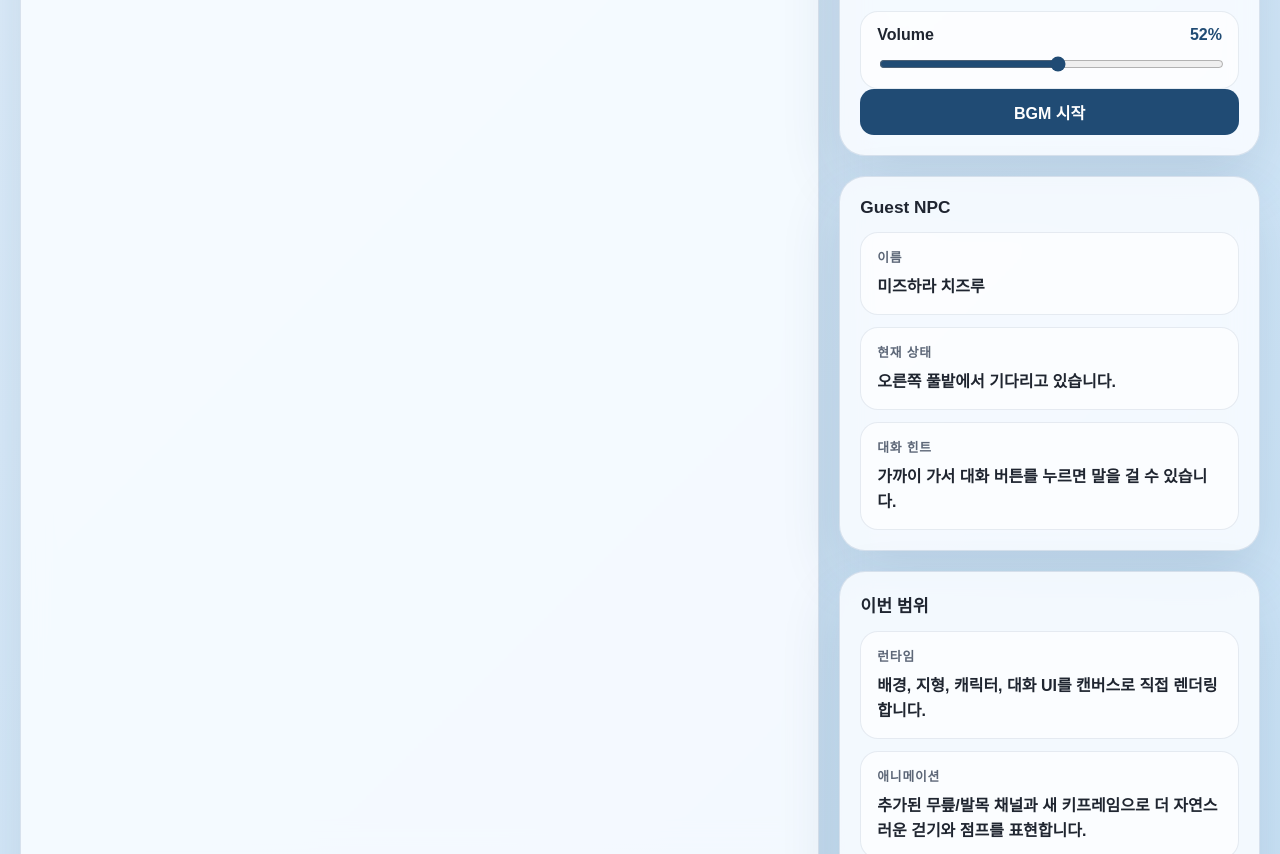
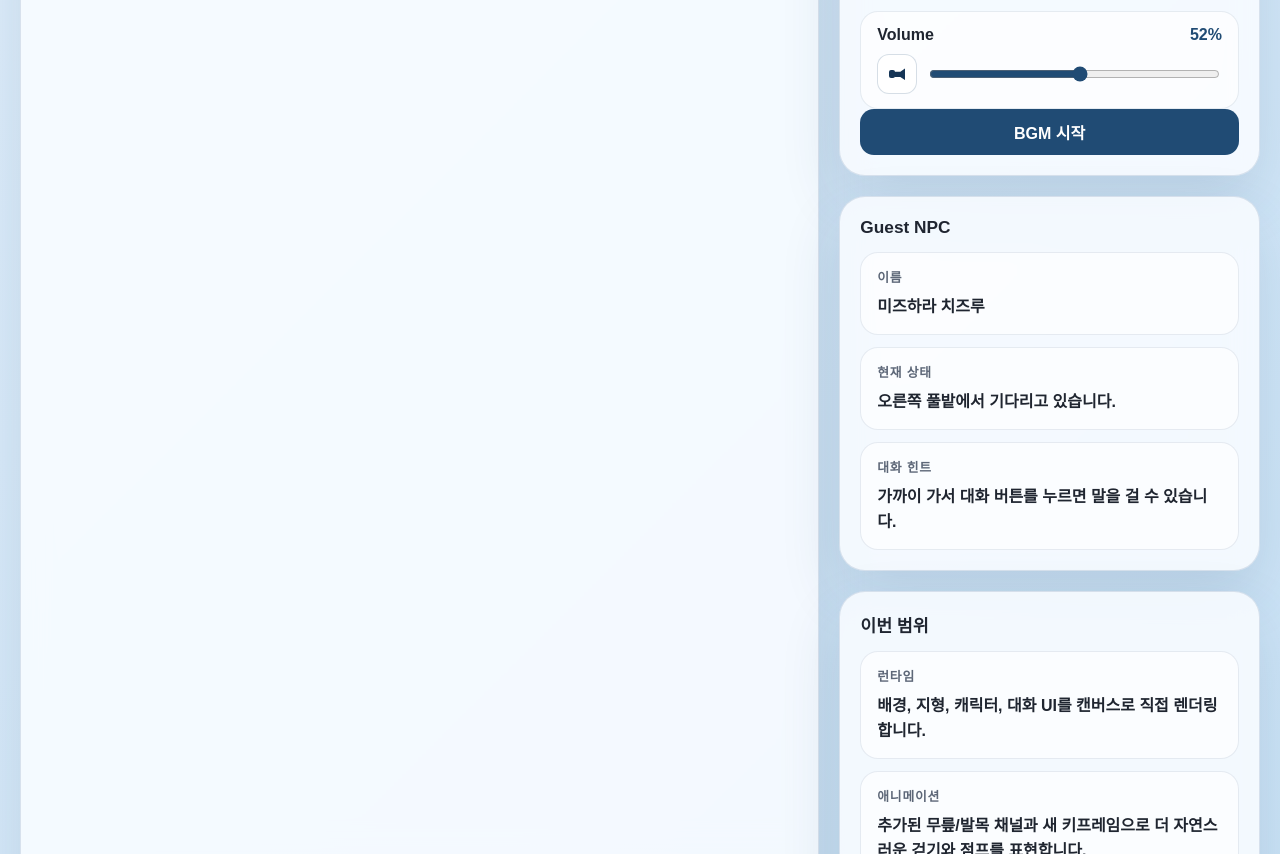
Before and after one commit to IncleRepo/-RPG, a website built with Vite: page index.html in a window 1280 px wide. Shown: the part 1796-2650 px from the top of the page. Built offline with nearby package versions, Linux system fonts and the light colour scheme; animation ran at ten frames a second.

Commit message:
feat: BGM 음소거 버튼 추가 (#43)
Co-authored-by: incle-issue-to-pr-bot[bot] <incle-issue-to-pr-bot@users.noreply.github.com>

```diff
--- a/index.html
+++ b/index.html
@@ -190,6 +190,17 @@
                   <span>Volume</span>
                   <output id="bgm-volume-output" for="bgm-volume">52%</output>
                 </label>
+                <div class="channel-control__input-row">
+                  <button
+                    id="bgm-mute"
+                    class="bgm-mute-button"
+                    data-bgm-control
+                    type="button"
+                    aria-label="BGM 음소거"
+                    aria-pressed="false"
+                  >
+                    <span class="bgm-mute-button__speaker" aria-hidden="true"></span>
+                  </button>
                   <input
                     id="bgm-volume"
                     data-bgm-control
@@ -199,6 +210,7 @@
                     step="1"
                     value="52"
                   />
+                </div>
               </div>
             </div>
             <div class="button-row bgm-actions">
--- a/src/scripts/main.js
+++ b/src/scripts/main.js
@@ -40,6 +40,7 @@ const bgmMood = document.getElementById('bgm-mood');
 const bgmProgression = document.getElementById('bgm-progression');
 const bgmVolume = document.getElementById('bgm-volume');
 const bgmVolumeOutput = document.getElementById('bgm-volume-output');
+const bgmMute = document.getElementById('bgm-mute');
 const bgmToggle = document.getElementById('bgm-toggle');
 const touchControlButtons = Array.from(document.querySelectorAll('[data-touch-control]')).filter(
   (button) => button instanceof HTMLButtonElement
@@ -71,6 +72,7 @@ if (
   !(bgmProgression instanceof HTMLElement) ||
   !(bgmVolume instanceof HTMLInputElement) ||
   !(bgmVolumeOutput instanceof HTMLElement) ||
+  !(bgmMute instanceof HTMLButtonElement) ||
   !(bgmToggle instanceof HTMLButtonElement)
 ) {
   throw new Error('필수 게임 요소를 찾을 수 없습니다.');
@@ -169,12 +171,14 @@ const bgmManager = new BGMManager({
   initialVolume: Number(bgmVolume.value) / 100,
   onStateChange: syncBgmUi,
 });
+const DEFAULT_BGM_VOLUME = Number(bgmVolume.value) > 0 ? Number(bgmVolume.value) / 100 : 0.52;
 
 let stageMetrics = measureStage();
 let lastFrame = performance.now();
 let hasSpawned = false;
 let touchUiEnabled = false;
 let bgmAutostartArmed = false;
+let bgmLastAudibleVolume = DEFAULT_BGM_VOLUME;
 
 function measureStage() {
   const cssWidth = Math.max(320, Math.round(stageCanvas.clientWidth));
@@ -1082,23 +1086,47 @@ function syncBgmMood() {
   bgmManager.setMood(getDesiredBgmMood());
 }
 
+function clampBgmVolume(nextVolume) {
+  return Math.max(0, Math.min(nextVolume, 1));
+}
+
+function setBgmVolume(nextVolume) {
+  const clampedVolume = clampBgmVolume(nextVolume);
+
+  if (clampedVolume > 0) {
+    bgmLastAudibleVolume = clampedVolume;
+  }
+
+  bgmVolume.value = `${Math.round(clampedVolume * 100)}`;
+  bgmManager.setVolume(clampedVolume);
+}
+
 function syncBgmUi(snapshot = bgmManager.getSnapshot()) {
+  const volumePercent = Math.round(snapshot.volume * 100);
+  const isMuted = volumePercent === 0;
+
   bgmStatus.textContent = getBgmStatusLabel(snapshot.status);
   bgmMood.textContent = `${snapshot.moodLabel} · ${getModeLabel(snapshot.mode)}`;
   bgmProgression.textContent = snapshot.progressionLabel;
-  bgmVolumeOutput.textContent = `${Math.round(snapshot.volume * 100)}%`;
-  bgmToggle.disabled = !snapshot.supported;
+  bgmVolume.value = `${volumePercent}`;
+  bgmVolumeOutput.textContent = `${volumePercent}%`;
+  bgmMute.disabled = !snapshot.supported;
+  bgmMute.classList.toggle('is-muted', isMuted);
+  bgmMute.setAttribute('aria-label', isMuted ? 'BGM 음소거 해제' : 'BGM 음소거');
+  bgmMute.setAttribute('aria-pressed', `${isMuted}`);
+  bgmToggle.disabled = !snapshot.supported || snapshot.isPlaying;
 
   if (!snapshot.supported) {
     bgmToggle.textContent = '지원되지 않음';
     return;
   }
 
-  bgmToggle.textContent = snapshot.isPlaying
-    ? 'BGM 정지'
-    : snapshot.hasStarted
-      ? '다시 시작'
-      : 'BGM 시작';
+  if (snapshot.isPlaying) {
+    bgmToggle.textContent = '재생 중';
+    return;
+  }
+
+  bgmToggle.textContent = snapshot.hasStarted ? '다시 시작' : 'BGM 시작';
 }
 
 function disarmBgmAutostart() {
@@ -1137,12 +1165,22 @@ function armBgmAutostart() {
 
 function bindBgmControls() {
   bgmVolume.addEventListener('input', () => {
-    bgmManager.setVolume(Number(bgmVolume.value) / 100);
+    setBgmVolume(Number(bgmVolume.value) / 100);
+  });
+
+  bgmMute.addEventListener('click', () => {
+    const { volume } = bgmManager.getSnapshot();
+
+    if (volume === 0) {
+      setBgmVolume(bgmLastAudibleVolume);
+      return;
+    }
+
+    setBgmVolume(0);
   });
 
   bgmToggle.addEventListener('click', () => {
     if (bgmManager.getSnapshot().isPlaying) {
-      void bgmManager.stop();
       return;
     }
 
--- a/src/styles/main.css
+++ b/src/styles/main.css
@@ -471,6 +471,16 @@ button:hover {
   gap: 10px;
 }
 
+.channel-control__input-row {
+  display: flex;
+  align-items: center;
+  gap: 10px;
+}
+
+.channel-control__input-row input[type='range'] {
+  flex: 1;
+}
+
 .channel-control label {
   display: flex;
   align-items: center;
@@ -483,6 +493,90 @@ button:hover {
 .channel-control output {
   color: var(--primary);
   font-variant-numeric: tabular-nums;
+}
+
+.bgm-mute-button {
+  position: relative;
+  flex-shrink: 0;
+  width: 40px;
+  height: 40px;
+  padding: 0;
+  border: 1px solid rgba(32, 75, 116, 0.18);
+  border-radius: 12px;
+  background: rgba(255, 255, 255, 0.88);
+  color: var(--primary-strong);
+}
+
+.bgm-mute-button:hover {
+  background: rgba(255, 255, 255, 0.96);
+  border-color: rgba(32, 75, 116, 0.3);
+}
+
+.bgm-mute-button:disabled,
+.bgm-mute-button:disabled:hover {
+  transform: none;
+  cursor: default;
+  opacity: 0.55;
+  background: rgba(255, 255, 255, 0.78);
+  border-color: rgba(32, 75, 116, 0.14);
+}
+
+.bgm-mute-button:focus-visible {
+  outline: 2px solid rgba(32, 75, 116, 0.32);
+  outline-offset: 2px;
+}
+
+.bgm-mute-button__speaker {
+  position: absolute;
+  top: 50%;
+  left: 50%;
+  width: 20px;
+  height: 20px;
+  transform: translate(-50%, -50%);
+}
+
+.bgm-mute-button__speaker::before,
+.bgm-mute-button__speaker::after {
+  content: '';
+  position: absolute;
+  top: 50%;
+  background: currentColor;
+}
+
+.bgm-mute-button__speaker::before {
+  left: 2px;
+  width: 6px;
+  height: 8px;
+  border-radius: 2px;
+  transform: translateY(-50%);
+}
+
+.bgm-mute-button__speaker::after {
+  left: 7px;
+  width: 11px;
+  height: 12px;
+  transform: translateY(-50%);
+  clip-path: polygon(0 28%, 55% 28%, 100% 0, 100% 100%, 55% 72%, 0 72%);
+}
+
+.bgm-mute-button.is-muted::before,
+.bgm-mute-button.is-muted::after {
+  content: '';
+  position: absolute;
+  top: 50%;
+  left: 50%;
+  width: 16px;
+  height: 2px;
+  border-radius: 999px;
+  background: #c44646;
+}
+
+.bgm-mute-button.is-muted::before {
+  transform: translate(-18%, -50%) rotate(45deg);
+}
+
+.bgm-mute-button.is-muted::after {
+  transform: translate(-18%, -50%) rotate(-45deg);
 }
 
 .bgm-meta-list {
```
Lines whose indentation alone changed are shown as unchanged.
